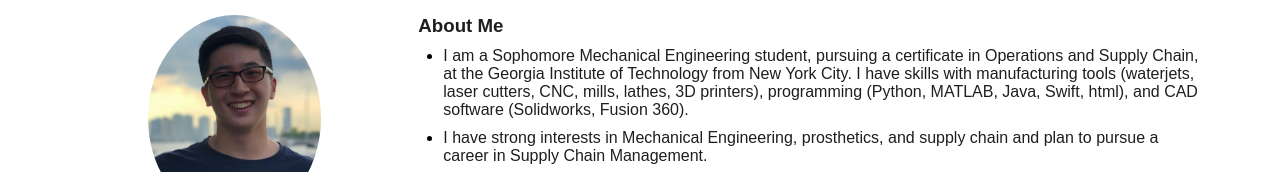
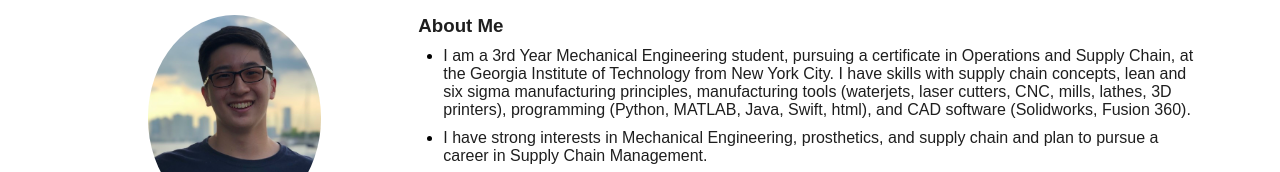
Before and after one commit to Colaboy82/Derrick_Mu, a plain HTML site: page index.html in a window 1280 px wide. Shown: the top 172 px of the page. Drawn offline with Linux system fonts and the light colour scheme.

Commit message:
updated skills

```diff
--- a/index.html
+++ b/index.html
@@ -56,7 +56,7 @@
 
             <h3 class = "heads">About Me</h3>
             <ul>
-                <li class = "list"><p class = "subs">I am a Sophomore Mechanical Engineering student, pursuing a certificate in Operations and Supply Chain, at the Georgia Institute of Technology from New York City. I have skills with manufacturing tools (waterjets, laser cutters, CNC, mills, lathes, 3D printers), programming (Python, MATLAB, Java, Swift, html), and CAD software (Solidworks, Fusion 360). </p></li>
+                <li class = "list"><p class = "subs">I am a 3rd Year Mechanical Engineering student, pursuing a certificate in Operations and Supply Chain, at the Georgia Institute of Technology from New York City. I have skills with supply chain concepts, lean and six sigma manufacturing principles, manufacturing tools (waterjets, laser cutters, CNC, mills, lathes, 3D printers), programming (Python, MATLAB, Java, Swift, html), and CAD software (Solidworks, Fusion 360). </p></li>
                 <li class = "list"><p class = "subs">I have strong interests in Mechanical Engineering, prosthetics, and supply chain and plan to pursue a career in Supply Chain Management.</p></li>
             </ul>
 
```
